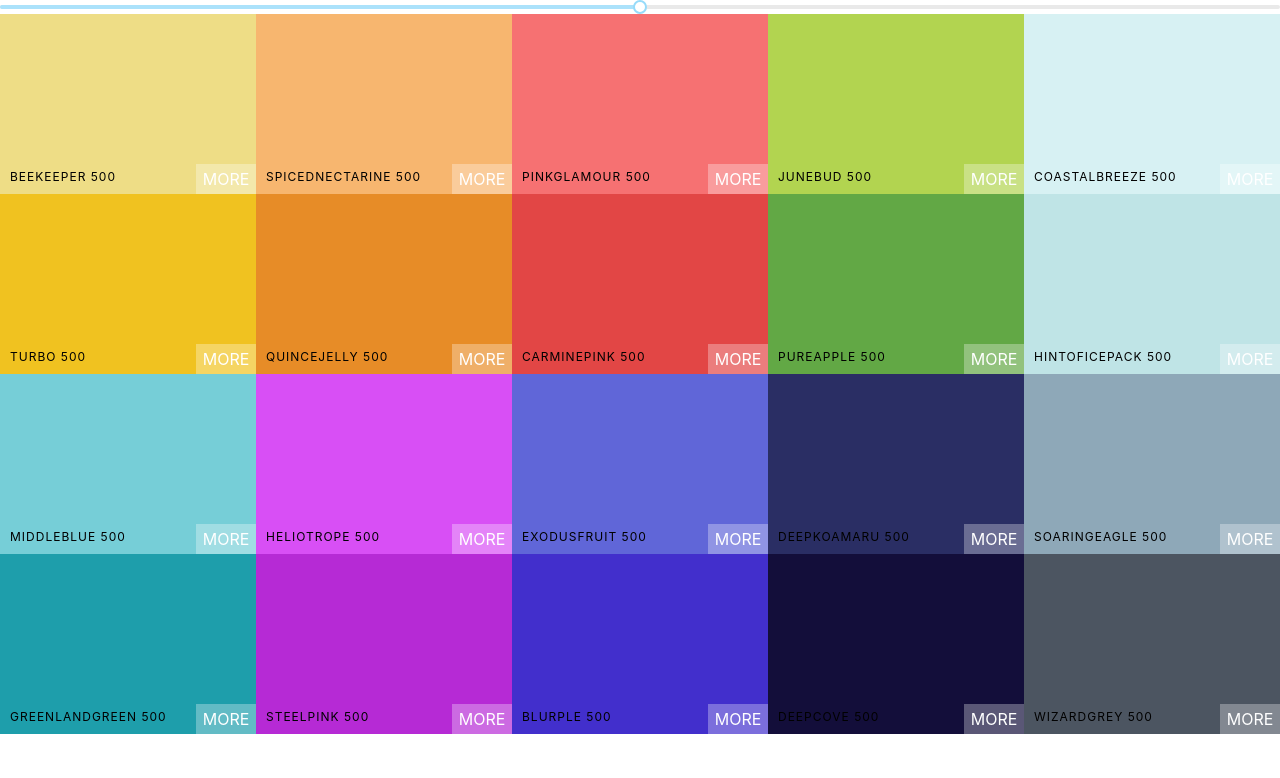
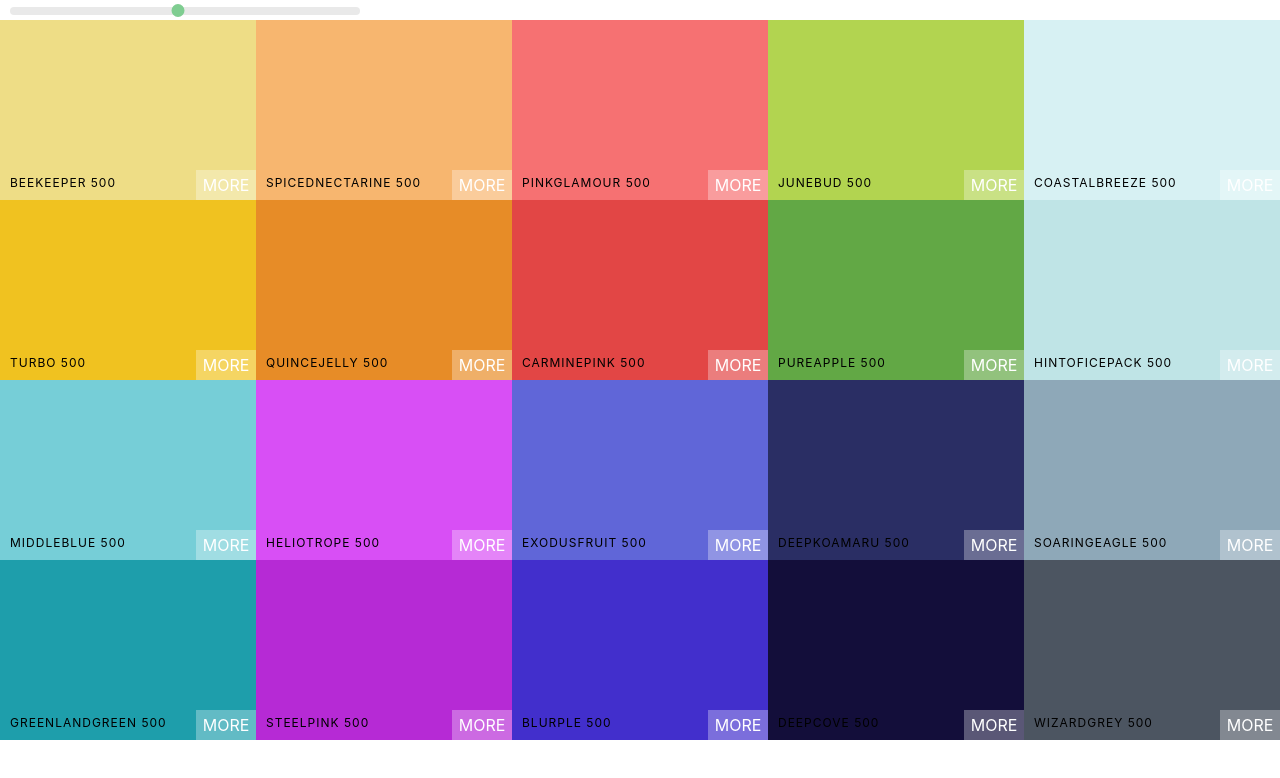
Before and after one commit to kxdang/react-milestone-palette-app, a React (Create React App) app: page / in a window 1280 px wide. Shown: the top 778 px of the page. Built offline with nearby package versions, Linux system fonts and the light colour scheme.

Commit message:
styling slider

```diff
--- a/src/Palette.css
+++ b/src/Palette.css
@@ -5,3 +5,30 @@
 .Palette-colors {
   height: 90%;
 }
+
+.slider {
+  width: 350px;
+  margin: 0 10px;
+  display: inline-block;
+}
+
+.rc-slider-track {
+  background-color: transparent;
+}
+.rc-slider-rail {
+  height: 8px;
+}
+
+.rc-slider-handle,
+.rc-slider-handle:active,
+.rc-slider-handle:focus,
+.rc-slider-handle:hover {
+  background-color: #7fcd91;
+  outline: none;
+  border: 2px solid #7fcd91;
+  box-shadow: none;
+  width: 13px;
+  height: 13px;
+  margin-left: -7px;
+  margin-top: -3px;
+}
--- a/src/Palette.js
+++ b/src/Palette.js
@@ -1,8 +1,10 @@
 import React, { Component } from "react";
 import ColorBox from "./ColorBox.js";
-import "./Palette.css";
+
 import Slider from "rc-slider";
 import "rc-slider/assets/index.css";
+
+import "./Palette.css";
 
 // We can just import Slider or Range to reduce bundle size
 // import Slider from 'rc-slider/lib/Slider';
@@ -28,6 +30,7 @@
     ));
     return (
       <div className="Palette">
+        <div className="slider">
           <Slider
             defaultValue={level}
             min={100}
@@ -35,6 +38,8 @@
             step={100}
             onAfterChange={this.changeLevel}
           />
+        </div>
+
         <div className="Palette-colors">{colorBoxes}</div>
       </div>
     );
```
Lines whose indentation alone changed are shown as unchanged.
